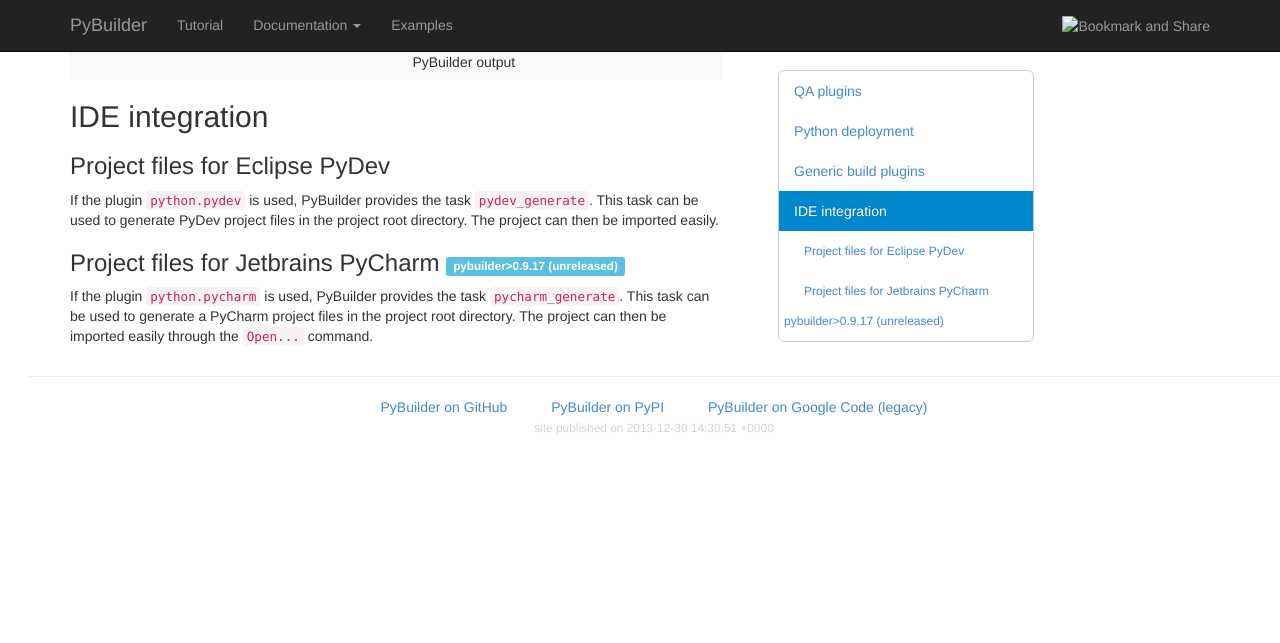
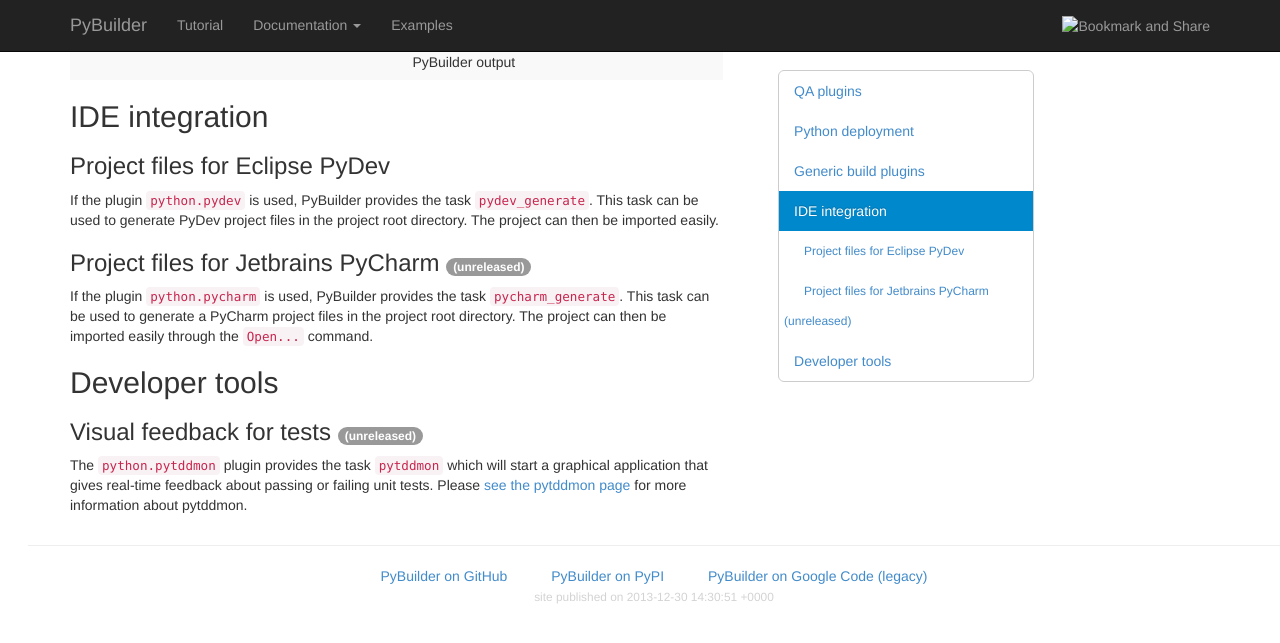
Before and after one commit to pybuilder/pybuilder.github.io, a Jekyll site: the page built from documentation/plugins.md, in a window 1280 px wide and 900 px high, scrolled down 7228 px. Shown: the top 643 px of the window. Built offline with Jekyll 4.4.1, drawn with Linux system fonts in a browser that asks for light colours; nearby versions of some CDN libraries.

Commit message:
adding pytddmon plugin documentation, replacing labels with badges as they were not working out

```diff
--- a/documentation/plugins.md
+++ b/documentation/plugins.md
@@ -647,6 +647,12 @@
 If the plugin `python.pydev` is used, PyBuilder provides the task `pydev_generate`.
 This task can be used to generate PyDev project files in the project root directory. The project can then be imported easily.
 
-### Project files for Jetbrains PyCharm <small><span class="label label-info">pybuilder>0.9.17 (unreleased)</span></small>
+### Project files for Jetbrains PyCharm <span class="badge">(unreleased)</span>
 If the plugin `python.pycharm` is used, PyBuilder provides the task `pycharm_generate`.
 This task can be used to generate a PyCharm project files in the project root directory. The project can then be imported easily through the `Open...` command.
+
+## Developer tools
+
+### Visual feedback for tests <span class="badge">(unreleased)</span>
+The `python.pytddmon` plugin provides the task `pytddmon` which will start a graphical application that gives real-time feedback about passing or failing unit tests.
+Please [see the pytddmon page](http://pytddmon.org/) for more information about pytddmon.
```
